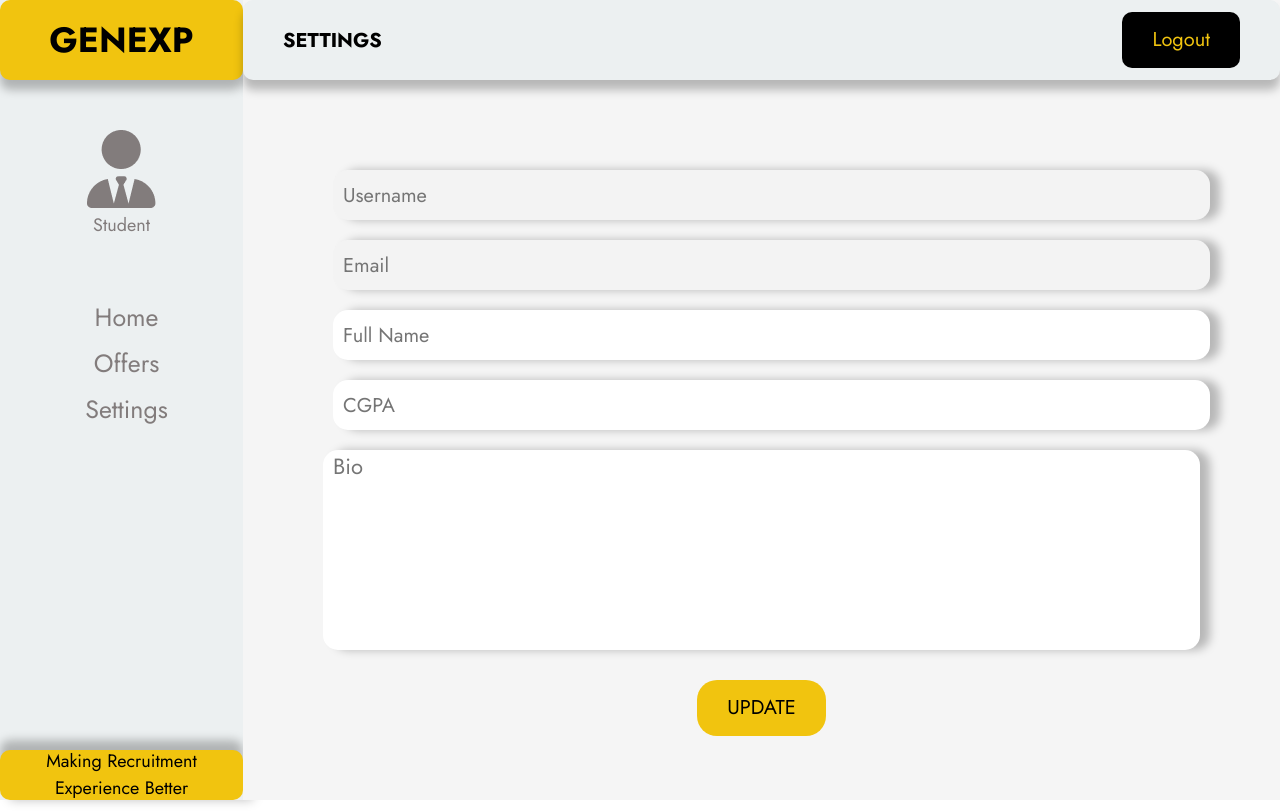
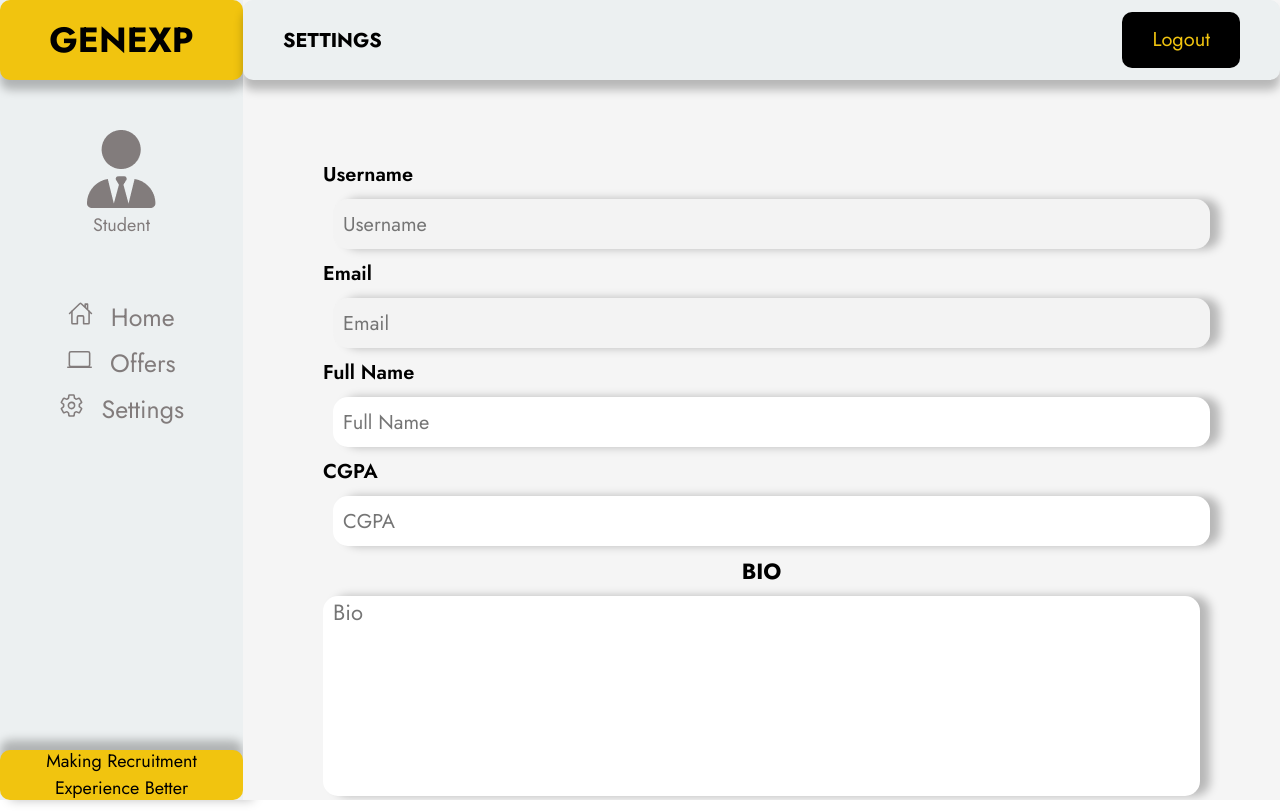
Before and after one commit to ktarun1419/genexp, a React (Create React App) app: page /settings in a window 1280 px wide. Built offline with nearby package versions, Linux system fonts and the light colour scheme; no server answers.

Commit message:
Added the labels for required fields in Setting Component

```diff
--- a/src/components/Settings.css
+++ b/src/components/Settings.css
@@ -83,3 +83,9 @@
     background-color: #1b3d68;
     color: white;
 }
+
+.formBox label{
+    font-size: 2rem;
+    font-weight: 600;
+    display: block;
+}
--- a/src/components/Settings.js
+++ b/src/components/Settings.js
@@ -133,20 +133,25 @@
 
     <form  method = '' action = '' onSubmit={updateProfileHandler}>
                 <div className="formBox">
-                    <input type="text" name='username' value = {settingsUsername} disabled autoComplete='off' required placeholder='Username'/>
+                    <label for="username">Username</label>
+                    <input type="text" name='username' id='username' value = {settingsUsername} disabled autoComplete='off' required placeholder='Username'/>
                 </div>
                 <div className="formBox">
-                    <input type="email" name='email' value = {settingsEmail} disabled autoComplete='off' required placeholder='Email'/>
+                    <label for="email">Email</label>
+                    <input type="email" name='email' id='email' value = {settingsEmail} disabled autoComplete='off' required placeholder='Email'/>
                 </div>
                 <div className="formBox">
-                    <input type="text" name='fullname' value = {settingsFullname} onChange = {(e) => setsettingsFullname(e.target.value)}  autoComplete='off' required placeholder='Full Name'/>
+                    <label for="fullname">Full Name</label>
+                    <input type="text" name='fullname' id='fullname' value = {settingsFullname} onChange = {(e) => setsettingsFullname(e.target.value)}  autoComplete='off' required placeholder='Full Name'/>
                 </div>
                 <div className="formBox">
-                    <input type="number" name='cgpa' value = {cgpa} autoComplete='off'  onChange = {(e) => setcgpa(e.target.value)} required placeholder='CGPA'/>
+                    <label for="cgpa">CGPA</label>
+                    <input type="number" name='cgpa' id='cgpa' value = {cgpa} autoComplete='off'  onChange = {(e) => setcgpa(e.target.value)} required placeholder='CGPA'/>
                 </div>
+                <h3><label for="bio">BIO</label> </h3>
+                <div className="formText">
 
-                <div className="formText">
-                  <textarea placeholder='Bio' value = {settingsBio}  onChange = {(e) => setsettingsBio(e.target.value)} name="Bio" id="bio" cols="30" rows="10"></textarea>
+                  <textarea placeholder='Bio'  value = {settingsBio}  onChange = {(e) => setsettingsBio(e.target.value)} name="Bio" id="bio" cols="30" rows="10"></textarea>
                 </div>
                 {status ? <div style={{color:'green', fontSize: 20, marginTop:'5%', marginLeft:'5%', marginRight:"5%", textAlign:'center'}}><span ><ion-icon name="checkmark-done-circle-outline"></ion-icon></span> {status}</div> : ""}
 
```
